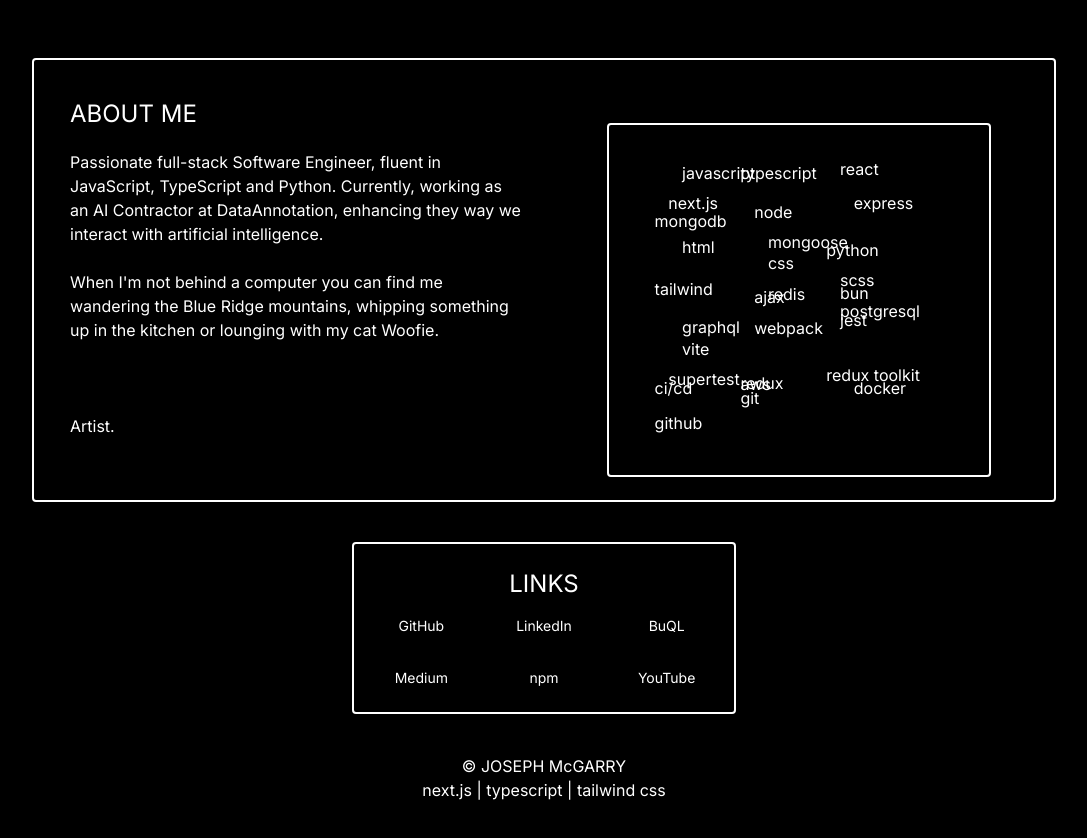
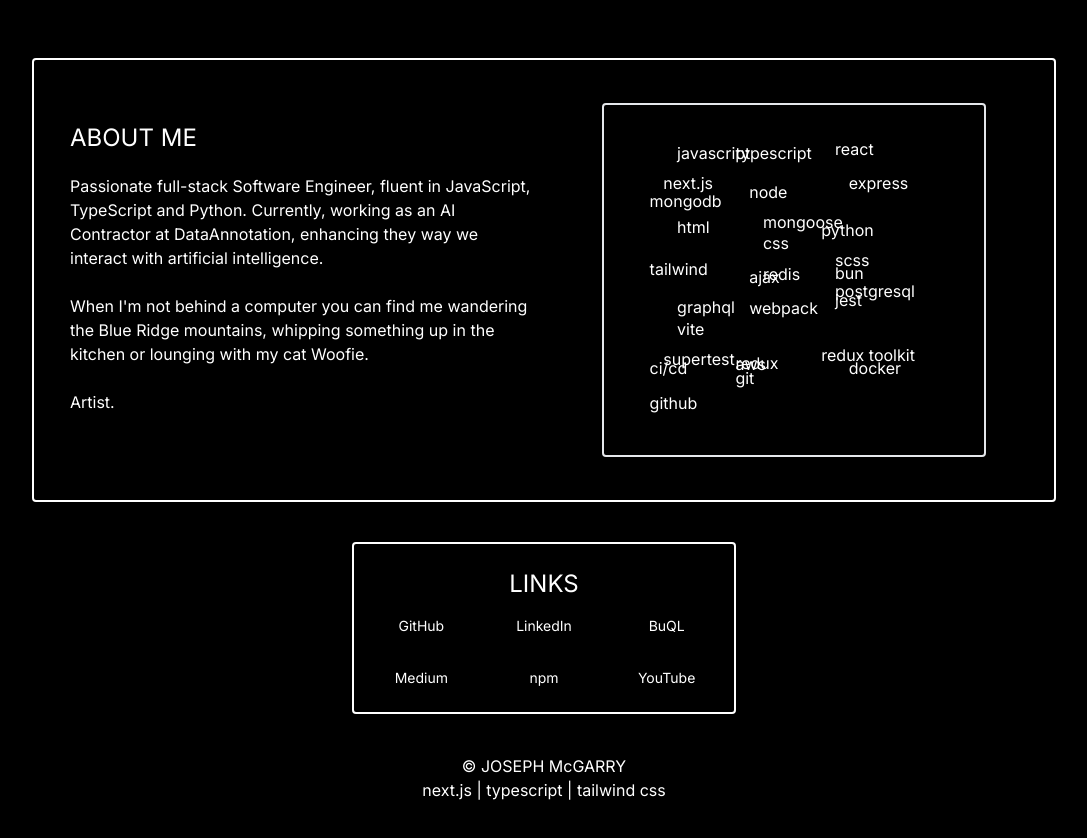
Before and after one commit to Joseph-McGarry/personalpage, a Next.js app in the folder personalpage/: page / in a window 1280 px wide. Shown: the part 550-1388 px from the top of the page, without its empty margins (96-1183 px from the left). Built offline with nearby package versions, Linux system fonts and the light colour scheme.

Commit message:
minor styling changes to give it better visual appeal.

```diff
--- a/personalpage/app/about.tsx
+++ b/personalpage/app/about.tsx
@@ -12,8 +12,6 @@ export default function About() {
         When I&#39;m not behind a computer you can find me wandering the Blue Ridge mountains, whipping something up in the kitchen or lounging with my cat Woofie.
         <br></br>
         <br></br>
-        <br></br>
-        <br></br>
         <a className="cursor-default hover:text-black" href="https://www.instagram.com/vulcanistileco/" target="_blank" rel="noopener noreferrer">Artist.</a>
       </p>
     </div>
--- a/personalpage/app/globals.css
+++ b/personalpage/app/globals.css
@@ -25,11 +25,6 @@ body {
   margin-top: 0;               /* For default, no margin on small screens */
 }
 
-@media (min-width: 768px) {
-  .container {
-    margin-top: 2.5rem;        /* Corresponds to md:mt-10 (10 * 0.25rem = 2.5rem) */
-  }
-}
 
 /* If you have utility classes you wish to add, you can do so here */
 @layer utilities {
@@ -37,3 +32,10 @@ body {
     text-wrap: balance;
   }
 }
+
+/* Corresponds to md:mt-10 (10 * 0.25rem = 2.5rem) */
+/* @media (min-width: 768px) {
+  .container {
+    margin-top: .5rem;
+  }
+}  */
--- a/personalpage/app/page.tsx
+++ b/personalpage/app/page.tsx
@@ -14,9 +14,9 @@ export default function Home() {
   return (
     <main className="min-h-screen w-full flex flex-col items-center justify-center p-5 md:p-10 lg:p-20 space-y-10">
       {/* Top Section (Name and Image) */}
-      <div className="flex flex-col items-center text-center space-y-4 w-full max-w-lg p-5">
+      <div className="flex flex-col items-center text-center w-full max-w-lg p-5">
         <header>
-          <h1 className="text-4xl md:text-5xl lg:text-5xl">
+          <h1 className="mb-4 text-4xl md:text-5xl lg:text-5xl">
             {namePart1}
             <Link href="/book" passHref>
               <span className="cursor-default hover:text-black" style={{ outline: 'none' }}>
@@ -35,7 +35,7 @@ export default function Home() {
         />
       </div>
 
-      <div className="flex flex-col md:flex-row items-center justify-center space-y-10 md:space-y-0 md:space-x-10 w-full max-w-5xl rounded border-2 border-white p-5">
+      <div className="flex flex-col md:flex-row items-center justify-center space-y-10 md:space-y-0 md:space-x-5 w-full max-w-5xl rounded border-2 border-white p-5">
         {/* About Me Section */}
         <div className="flex flex-col items-center justify-center text-left w-full md:w-1/2 min-h-[400px] h-full">
           <About />
--- a/personalpage/app/shuffle.tsx
+++ b/personalpage/app/shuffle.tsx
@@ -127,7 +127,7 @@ export default function Shuffle() {
 
   return (
     <div
-      className='container mx-auto p-2 border-2 border-white rounded w-80 lg:w-96 h-auto'
+      className='container flex justify-center items-center p-2 border-2 rounded w-80 lg:w-96 h-auto'
       onMouseEnter={stopShuffling}   // Stop shuffling on hover
       onMouseLeave={startShuffling}  // Resume shuffling when mouse leaves
     >
```
